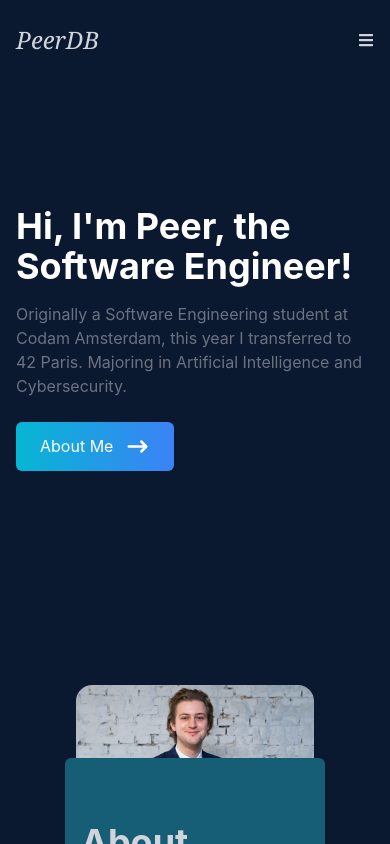
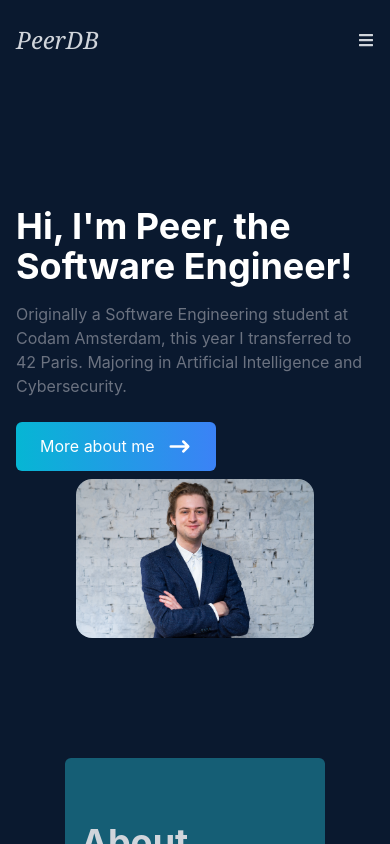
Before and after one commit to pde-bakk/personal-site, a React (Create React App) app: page / in a window 390 px wide. Shown: the top 844 px of the page. Built offline with nearby package versions, Linux system fonts and the light colour scheme.

Commit message:
attempting to fix styling on mobile phones

```diff
--- a/src/components/Home.jsx
+++ b/src/components/Home.jsx
@@ -20,20 +20,20 @@ const Home = () => {
 						this year I transferred to 42 Paris.
 						Majoring in Artificial Intelligence and Cybersecurity.
 					</p>
-					<div>
+					<div className="flex">
 						<Link
 							to="about"
 							smooth
 							duration={500}
 							className="group text-white w-fit px-6 py-3 my-2 flex items-center rounded-md bg-gradient-to-r from-cyan-500 to-blue-500 cursor-pointer"
 						>
-							About Me
+							More about me
 							<span className="group-hover:rotate-90 duration-300">
 			  <HiArrowNarrowRight size={25} className="ml-3" />
 			</span>
 						</Link>
 					</div>
-				</div>
+
 					<div>
 						<img
 							src={peerdb_jpg}
@@ -43,6 +43,7 @@ const Home = () => {
 					</div>
 				</div>
 			</div>
+		</div>
 	);
 };
 export default Home;
--- a/src/components/Portfolio.jsx
+++ b/src/components/Portfolio.jsx
@@ -7,6 +7,7 @@ import ft_transcendence_jpg from '../assets/ft_transcendence.jpg';
 const Portfolio = () => {
 	return (
 		<div name='portfolio' className='w-full md:h-screen text-gray-300 bg-[#0a192f]'>
+			<br/><br/><br/>
 			<div className='max-w-[1000px] mx-auto p-4 flex flex-col justify-center w-full h-full'>
 				<div className='pb-8 w-full flex justify-center items-center flex-col'>
 					<p className='text-4xl font-bold inline border-b-4 text-gray-300 border-cyan-500'>
```
Lines whose indentation alone changed are shown as unchanged.
